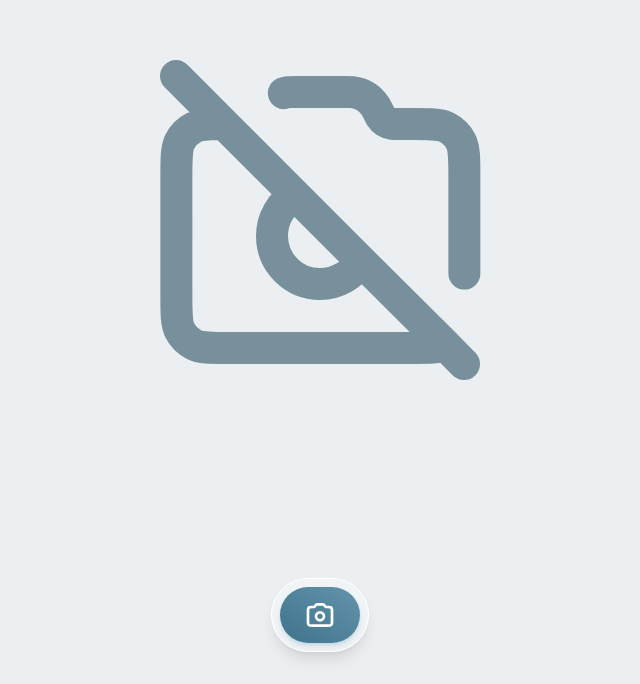
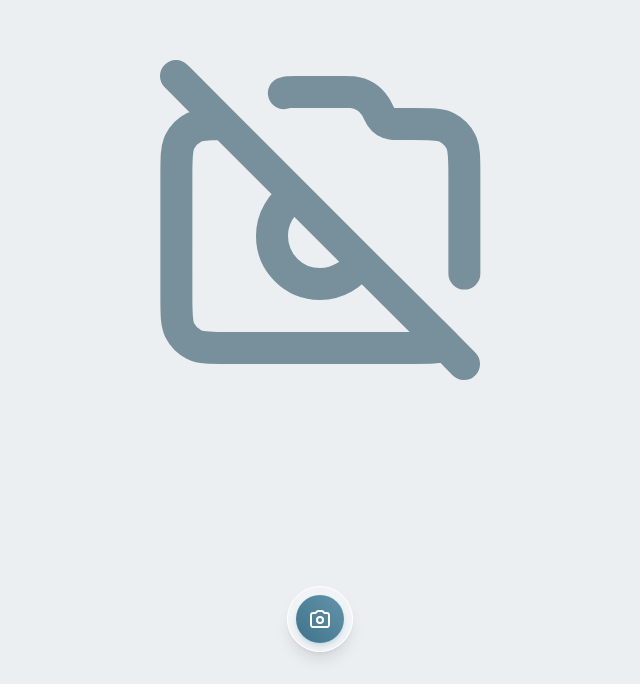
Before and after one commit to sumitsahoo/barcode-scanner, a React (Vite) app: page / in a window 1280 px wide. Shown: the part 116-800 px from the top of the page, without its empty margins (320-960 px from the left). Built offline with nearby package versions, Linux system fonts and the light colour scheme.

Commit message:
refactor: Button size updated

```diff
--- a/src/components/BarcodeScanner.jsx
+++ b/src/components/BarcodeScanner.jsx
@@ -3,6 +3,7 @@ import { scanImageData } from "@undecaf/zbar-wasm";
 
 import {
   Button,
+  IconButton,
   Dialog,
   DialogHeader,
   DialogBody,
@@ -278,26 +279,28 @@ const BarcodeScanner = () => {
       </div>
       <canvas ref={canvasRef} hidden />
       <div className="absolute bottom-8 flex justify-center items-center rounded-full border border-white bg-white/30 shadow-lg shadow-black/10 saturate-200 backdrop-blur-xl z-30 p-2">
-        <Button
+        <IconButton
           variant="outlined"
           color="white"
-          className={`rounded-full h-10 mr-2 flex items-center ${
+          className={`rounded-full mr-2 ${
             !isScanning || !isPhone() ? "hidden" : ""
           }`}
+          size="md"
           onClick={handleSwitchCamera}
         >
           <img
             src={`${process.env.VITE_APP_BASE_PATH}images/ic-rotate-camera.svg`}
             alt="Switch Camera"
-            className="w-6 h-6"
+            className="w-8 h-8"
           />
-        </Button>
+        </IconButton>
 
-        <Button
+        <IconButton
           key={isScanning ? "scanning" : "not-scanning"}
           variant="gradient"
           color="blue-gray"
-          className="rounded-full h-14 flex items-center"
+          className="rounded-full"
+          size="lg"
           onClick={isScanning ? handleStopScan : handleScan}
         >
           <img
@@ -309,14 +312,15 @@ const BarcodeScanner = () => {
             alt={isScanning ? "Stop Scan" : "Start Scan"}
             className="w-8 h-8"
           />
-        </Button>
+        </IconButton>
 
-        <Button
+        <IconButton
           variant="outlined"
           color="white"
-          className={`rounded-full h-10 ml-2 flex items-center ${
+          className={`rounded-full ml-2 ${
             !isScanning || !isPhone() ? "hidden" : ""
           }`}
+          size="md"
           onClick={handleToggleTorch}
         >
           <img
@@ -326,9 +330,9 @@ const BarcodeScanner = () => {
                 : `${process.env.VITE_APP_BASE_PATH}images/ic-torch-on.svg`
             }
             alt="Switch Camera"
-            className="w-6 h-6"
+            className="w-8 h-8"
           />
-        </Button>
+        </IconButton>
       </div>
 
       {data && (
```
